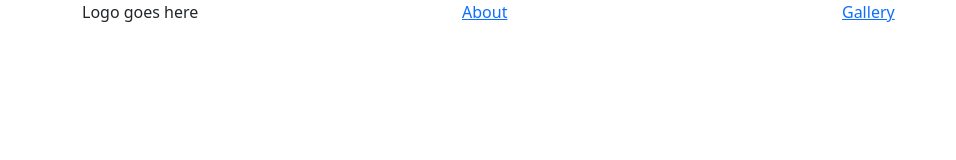
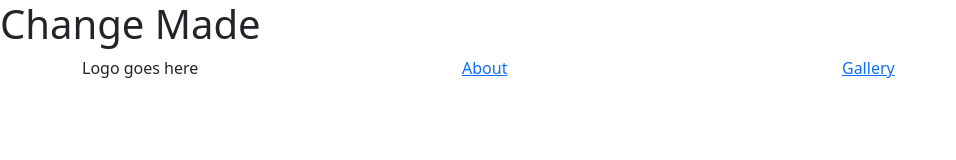
Before and after one commit to WrenCoded/wrencoded.github.io, a plain HTML site: page index.html in a window 1280 px wide. Shown: the whole page, without its empty margins (0-956 px from the left). Drawn offline with nearby package versions, Linux system fonts and the light colour scheme.

Commit message:
added title

```diff
--- a/index.html
+++ b/index.html
@@ -11,6 +11,7 @@
 </head>
 
 <body>
+    <h1>Change Made</h1>
     <!-- put all rows inside container div -->
     <div class="container">
         <!-- first row - navbar -->
```
